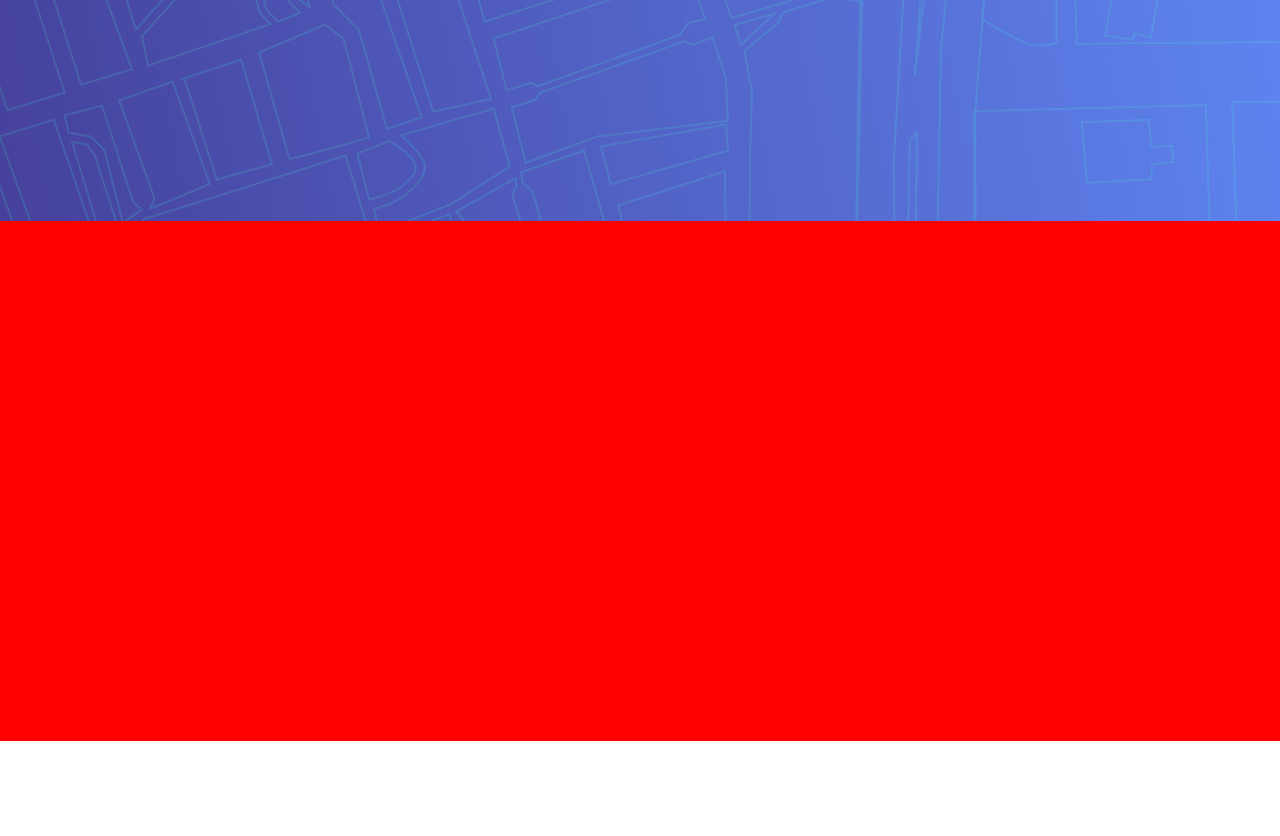
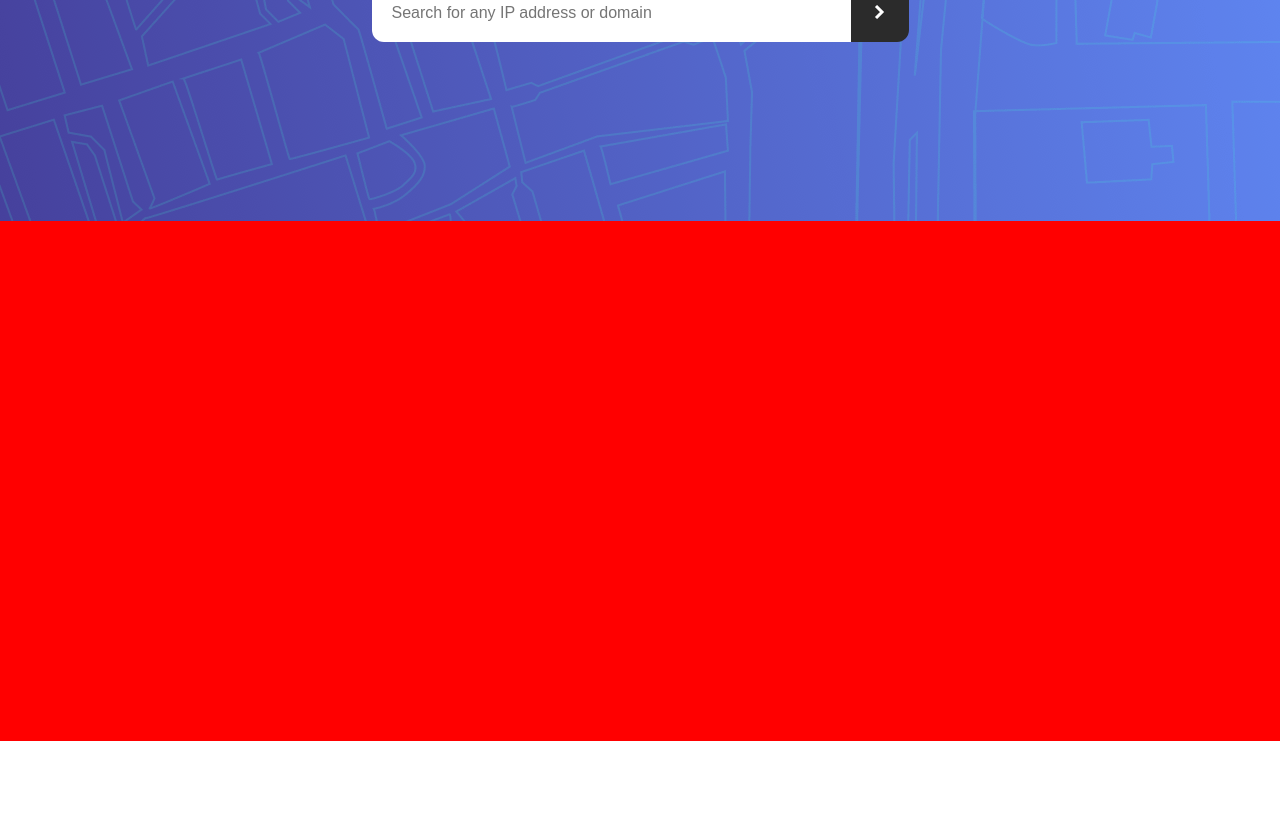
Before and after one commit to aardvarkpepper/2025-07-18-Project-HTML-CSS-Javascript, a plain HTML site: page index.html in a window 1280 px wide. Shown: the part 67-903 px from the top of the page. Drawn offline with Linux system fonts and the light colour scheme.

Commit message:
CSS styling on input and button complete.

```diff
--- a/index.html
+++ b/index.html
@@ -13,7 +13,7 @@
     rel="stylesheet">
   <link rel="stylesheet" href="./styles.css">
 
-  <title>Frontend Mentor | IP Address Tracker</title>
+  <title>Project | IP Address Tracker</title>
 
 
 </head>
@@ -22,7 +22,15 @@
   <div id="outer">
     <div id="container">
       <div id="top">
-        wangawanga
+        <div>IP Address Tracker</div>
+        <div id="outer-input-container">
+          <div id="inner-input-container">
+            <input id ="input-field" type="text" placeholder="Search for any IP address or domain" size="45"/>
+            <button id="input-button" type="button">
+              <img src="./images/icon-arrow.svg" alt="Button icon indicating input">
+            </button>
+          </div>
+        </div>
       </div>
       <div id="bottom"></div>
       <div id="center"></div>
--- a/styles.css
+++ b/styles.css
@@ -26,8 +26,32 @@
   height: 280px;
   background-image: url('./images/pattern-bg-desktop.png');
 }
+
 #bottom {
   width: 1440px;
   height: 520px;
   background-color: red;
 }
+
+#inner-input-container {
+  display: flex;
+  justify-content: center;
+  align-items: center;
+}
+
+#input-field {
+  font-size: 1rem;
+  /* 1 rem = 16 px default, though actual rem size depends on size of root element's font-size */
+  padding: 20px 20px;
+  border-radius: 12px 0px 0px 12px;
+  border: none;
+}
+
+#input-button {
+  background-color: hsl(0, 0%, 17%);
+  /* background-color: red; */
+  height: 58px;
+  width: 58px;
+  border-radius: 0px 12px 12px 0px;
+  border: none;
+}
```
Also changed, not shown: README2.md.
